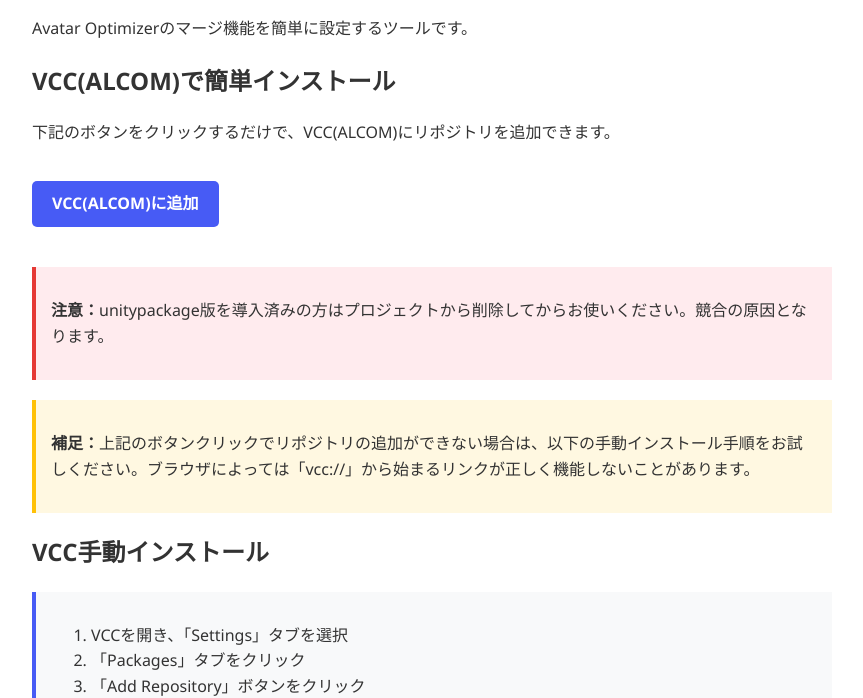
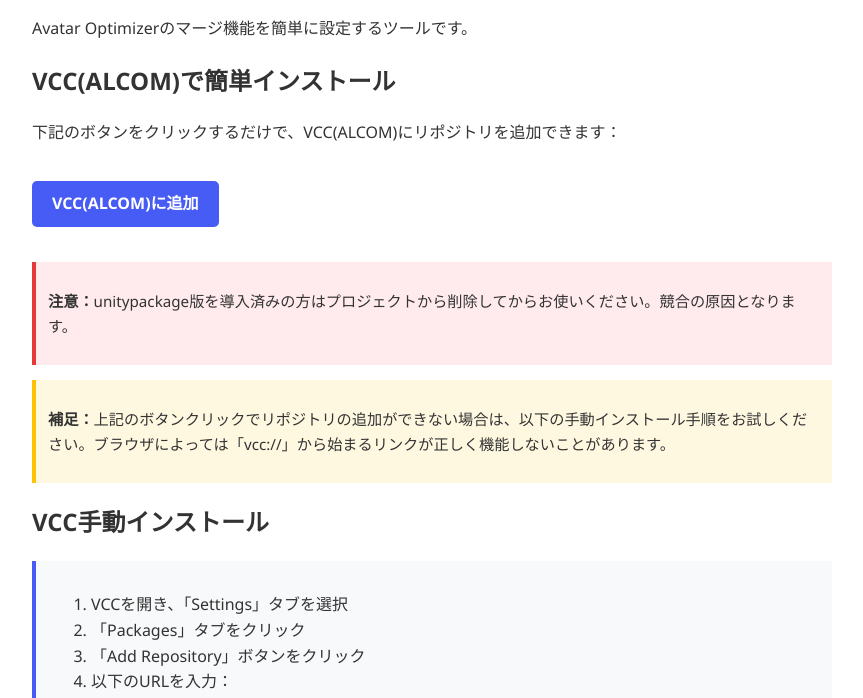
Before and after one commit to I21I/AAOMergeHelper, a website: page index.html in a window 1280 px wide. Shown: the part 110-808 px from the top of the page, without its empty margins (208-1071 px from the left). Drawn offline with Linux system fonts and the light colour scheme.

Commit message:
Update index.html

```diff
--- a/index.html
+++ b/index.html
@@ -44,17 +44,18 @@
             border-radius: 5px;
             overflow-x: auto;
         }
+        .note, .warning {
+            font-size: 0.95em;
+            padding: 12px;
+            margin: 15px 0;
+        }
         .note {
             background-color: #fff8e1;
             border-left: 4px solid #ffc107;
-            padding: 15px;
-            margin: 20px 0;
         }
         .warning {
             background-color: #ffebee;
             border-left: 4px solid #e53935;
-            padding: 15px;
-            margin: 20px 0;
         }
     </style>
 </head>
@@ -63,7 +64,7 @@
     <p>Avatar Optimizerのマージ機能を簡単に設定するツールです。</p>
 
     <h2>VCC(ALCOM)で簡単インストール</h2>
-    <p>下記のボタンをクリックするだけで、VCC(ALCOM)にリポジトリを追加できます。</p>
+    <p>下記のボタンをクリックするだけで、VCC(ALCOM)にリポジトリを追加できます：</p>
     <a href="vcc://vpm/addRepo?url=https://i21i.github.io/vpm-repos/vpm.json" class="button">VCC(ALCOM)に追加</a>
 
     <div class="warning">
```
